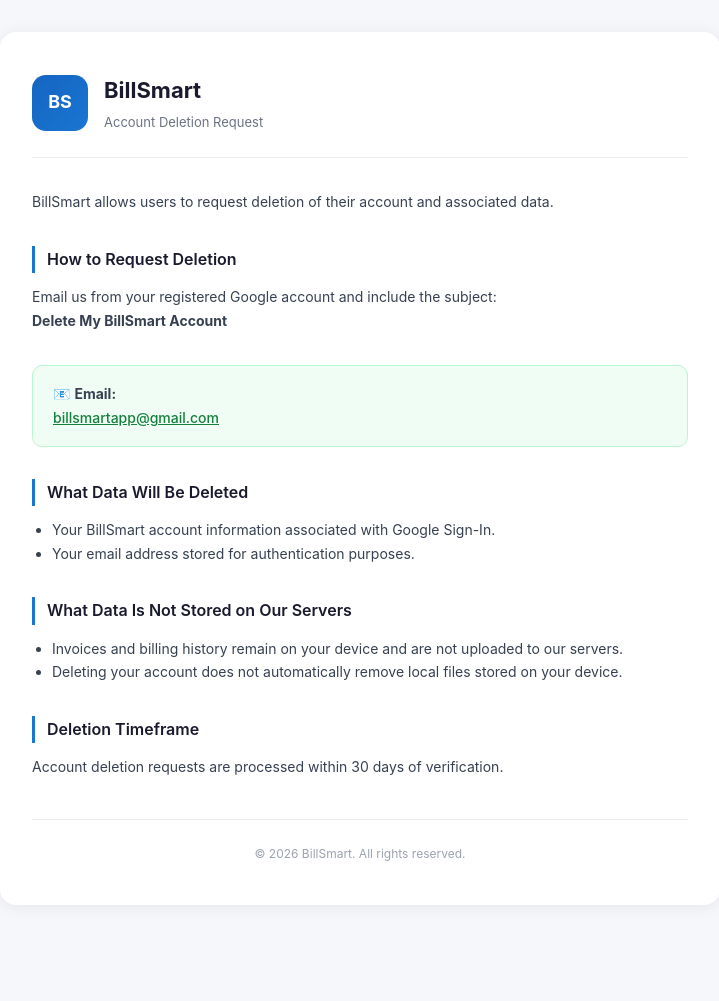
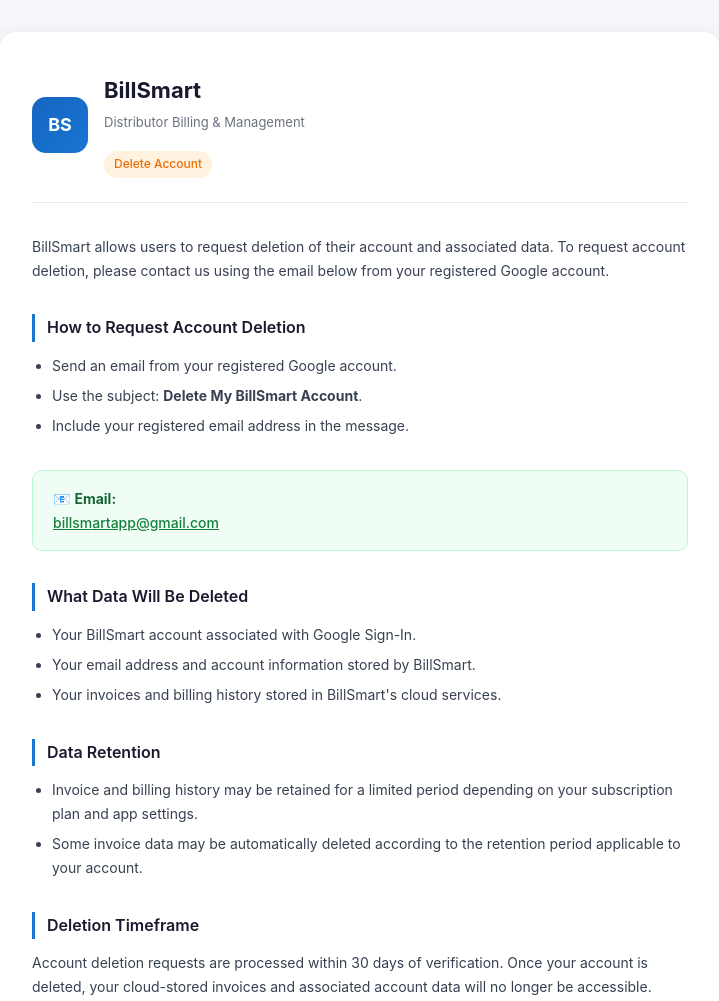
Before and after one commit to LearningBotsOfficial/billsmart-privacy-policy, a plain HTML site: page delete-account.html in a window 1280 px wide. Shown: the top 1001 px of the page, without its empty margins (280-999 px from the left). Before the commit the page ends 937 px from the top, so only its background shows below. Drawn offline with Linux system fonts and the light colour scheme.

Commit message:
Update delete-account.html

```diff
--- a/delete-account.html
+++ b/delete-account.html
@@ -4,22 +4,23 @@
   <meta name="viewport" content="width=device-width, initial-scale=1.0">
   <title>BillSmart – Delete Account</title>
   <style>
-    * { margin: 0; padding: 0; box-sizing: border-box; }
-    body {
+    * { margin: 0; padding: 0; box-sizing: border-box; }body {
   font-family: -apple-system, BlinkMacSystemFont, 'Segoe UI', Roboto, sans-serif;
   background: #f5f7fa;
   color: #1a1a2e;
   line-height: 1.7;
   padding: 2rem 1rem;
 }
+
 .container {
   max-width: 720px;
   margin: 0 auto;
-      background: #fff;
+  background: #ffffff;
   border-radius: 16px;
   padding: 2.5rem 2rem;
   box-shadow: 0 2px 16px rgba(0,0,0,0.07);
 }
+
 .header {
   display: flex;
   align-items: center;
@@ -28,6 +29,7 @@
   padding-bottom: 1.5rem;
   border-bottom: 1px solid #e8ecf0;
 }
+
 .logo {
   width: 56px;
   height: 56px;
@@ -39,31 +41,58 @@
   color: white;
   font-weight: 700;
   font-size: 18px;
+  flex-shrink: 0;
 }
+
 .header-text h1 {
   font-size: 22px;
   font-weight: 700;
+  color: #1a1a2e;
 }
+
 .header-text p {
   font-size: 13px;
   color: #6b7280;
   margin-top: 2px;
 }
+
+.badge {
+  display: inline-block;
+  background: #fff3e0;
+  color: #ef6c00;
+  font-size: 12px;
+  font-weight: 500;
+  padding: 3px 10px;
+  border-radius: 20px;
+  margin-top: 6px;
+}
+
 h2 {
   font-size: 16px;
   font-weight: 600;
+  color: #1a1a2e;
   margin: 2rem 0 0.75rem;
   padding-left: 12px;
   border-left: 3px solid #1976D2;
 }
-    p, li {
+
+p {
   font-size: 14px;
   color: #374151;
+  margin-bottom: 0.75rem;
 }
+
 ul {
   padding-left: 1.25rem;
-      margin-top: 0.75rem;
+  margin-bottom: 0.75rem;
 }
+
+ul li {
+  font-size: 14px;
+  color: #374151;
+  margin-bottom: 0.4rem;
+}
+
 .contact-box {
   background: #f0fdf4;
   border: 1px solid #bbf7d0;
@@ -71,10 +100,18 @@
   padding: 1rem 1.25rem;
   margin-top: 2rem;
 }
+
+.contact-box p {
+  color: #166534;
+  margin: 0;
+  font-size: 14px;
+}
+
 .contact-box a {
   color: #15803d;
   font-weight: 500;
 }
+
 .footer {
   text-align: center;
   font-size: 12px;
@@ -83,22 +120,30 @@
   padding-top: 1.5rem;
   border-top: 1px solid #e8ecf0;
 }
+
   </style>
 </head>
-<body>
-  <div class="container"><div class="header">
+<body>  <div class="container"><div class="header">
   <div class="logo">BS</div>
   <div class="header-text">
     <h1>BillSmart</h1>
-    <p>Account Deletion Request</p>
+    <p>Distributor Billing & Management</p>
+    <span class="badge">Delete Account</span>
   </div>
 </div>
 
-<p>BillSmart allows users to request deletion of their account and associated data.</p>
+<p>
+  BillSmart allows users to request deletion of their account and associated data.
+  To request account deletion, please contact us using the email below from your
+  registered Google account.
+</p>
 
-<h2>How to Request Deletion</h2>
-<p>Email us from your registered Google account and include the subject:</p>
-<p><strong>Delete My BillSmart Account</strong></p>
+<h2>How to Request Account Deletion</h2>
+<ul>
+  <li>Send an email from your registered Google account.</li>
+  <li>Use the subject: <strong>Delete My BillSmart Account</strong>.</li>
+  <li>Include your registered email address in the message.</li>
+</ul>
 
 <div class="contact-box">
   <p>
@@ -109,23 +154,27 @@
 
 <h2>What Data Will Be Deleted</h2>
 <ul>
-  <li>Your BillSmart account information associated with Google Sign-In.</li>
-  <li>Your email address stored for authentication purposes.</li>
+  <li>Your BillSmart account associated with Google Sign-In.</li>
+  <li>Your email address and account information stored by BillSmart.</li>
+  <li>Your invoices and billing history stored in BillSmart's cloud services.</li>
 </ul>
 
-<h2>What Data Is Not Stored on Our Servers</h2>
+<h2>Data Retention</h2>
 <ul>
-  <li>Invoices and billing history remain on your device and are not uploaded to our servers.</li>
-  <li>Deleting your account does not automatically remove local files stored on your device.</li>
+  <li>Invoice and billing history may be retained for a limited period depending on your subscription plan and app settings.</li>
+  <li>Some invoice data may be automatically deleted according to the retention period applicable to your account.</li>
 </ul>
 
 <h2>Deletion Timeframe</h2>
-<p>Account deletion requests are processed within 30 days of verification.</p>
+<p>
+  Account deletion requests are processed within 30 days of verification.
+  Once your account is deleted, your cloud-stored invoices and associated account data
+  will no longer be accessible.
+</p>
 
 <div class="footer">
   &copy; 2026 BillSmart. All rights reserved.
 </div>
 
-  </div>
-</body>
+  </div></body>
 </html>
```
Lines whose indentation alone changed are shown as unchanged.
